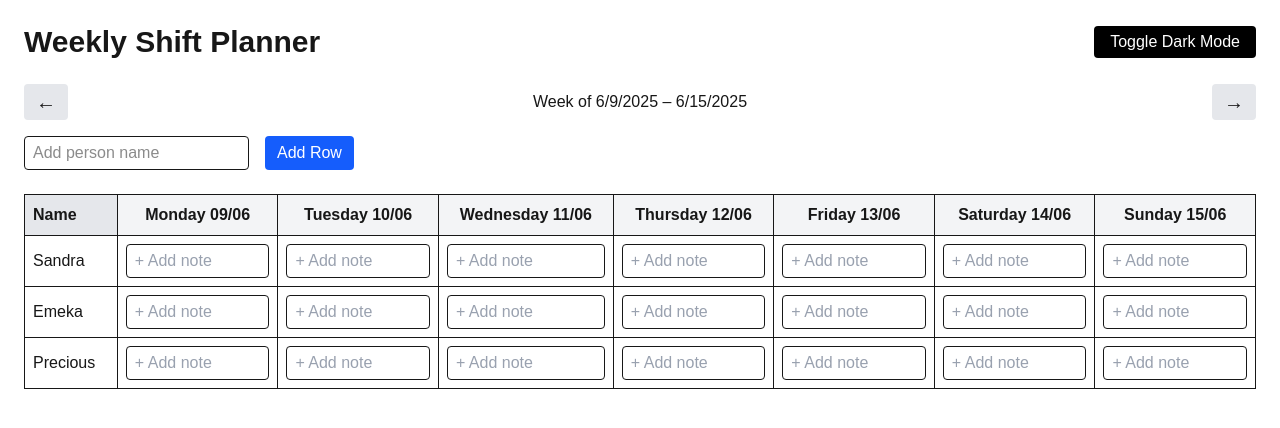
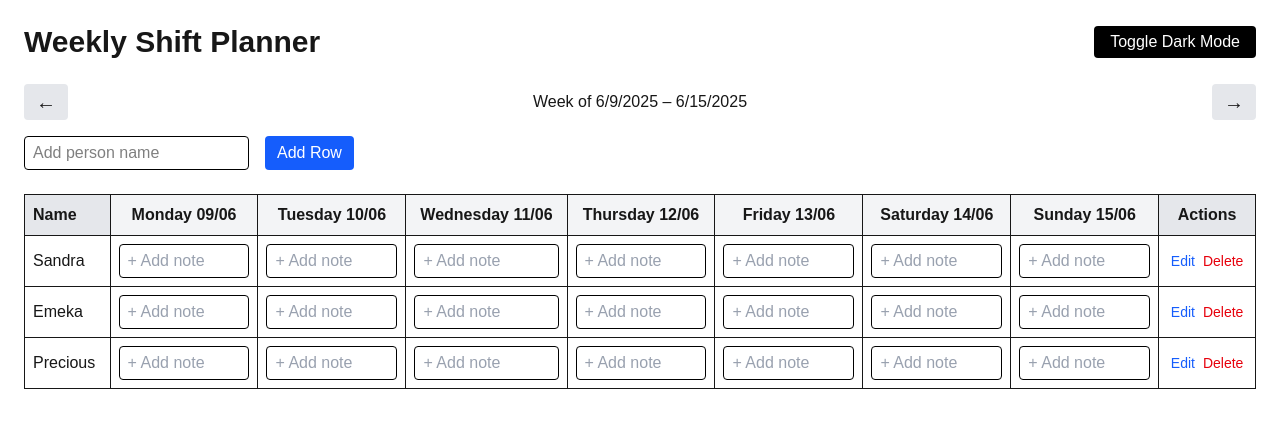
Before and after one commit to poffodile/shift-planner, a Next.js app: page /planner in a window 1280 px wide. Shown: the top 428 px of the page. Built offline with nearby package versions, Linux system fonts and the light colour scheme.

Commit message:
refactored ShiftPlanner component and updated global styles for improved light mode visibility

```diff
--- a/src/pages/planner.tsx
+++ b/src/pages/planner.tsx
@@ -1,4 +1,4 @@
-// ShiftPlanner.tsx — Now With Editable Cells, Note Popup, and Resizable Inputs
+// ShiftPlanner.tsx — Updated: Fix text visibility in light mode
 import Head from "next/head";
 import { useEffect, useState } from "react";
 
@@ -15,8 +15,9 @@ export default function ShiftPlanner() {
     day: "",
     content: "",
   });
+  const [editingNameIndex, setEditingNameIndex] = useState<number | null>(null);
+  const [editName, setEditName] = useState("");
 
-  // Compute the start of the week (Monday)
   const getWeekDates = () => {
     const today = new Date();
     const monday = new Date(today);
@@ -71,6 +72,35 @@ export default function ShiftPlanner() {
       }, {} as Record<string, string>),
     }));
     setNewName("");
+  };
+
+  const deletePerson = (index: number) => {
+    const nameToRemove = people[index];
+    setPeople((prev) => prev.filter((_, i) => i !== index));
+    setShiftData((prev) => {
+      const updated = { ...prev };
+      delete updated[nameToRemove];
+      return updated;
+    });
+  };
+
+  const startEditName = (index: number) => {
+    setEditingNameIndex(index);
+    setEditName(people[index]);
+  };
+
+  const saveEditedName = () => {
+    if (editingNameIndex === null || !editName.trim()) return;
+    const oldName = people[editingNameIndex];
+    const newPeople = [...people];
+    newPeople[editingNameIndex] = editName;
+    const newData = { ...shiftData };
+    newData[editName] = newData[oldName];
+    delete newData[oldName];
+    setPeople(newPeople);
+    setShiftData(newData);
+    setEditingNameIndex(null);
+    setEditName("");
   };
 
   const openNoteEditor = (person: string, day: string) => {
@@ -130,11 +160,11 @@ export default function ShiftPlanner() {
             placeholder="Add person name"
             value={newName}
             onChange={(e) => setNewName(e.target.value)}
-            className="border px-2 py-1 rounded"
+            className="border px-2 py-1 rounded  dark:text-white light:text-pink-800 dark:bg-gray-800 light:bg-white text-black focus:outline-none focus:ring-2 focus:ring-blue-500 focus:border-transparent"
           />
           <button
             onClick={addPerson}
-            className="px-3 py-1 bg-blue-600 text-white rounded hover:bg-blue-700">
+            className="px-3 py-1 bg-blue-600 text-white rounded hover:bg-pink-700">
             Add Row
           </button>
         </section>
@@ -151,19 +181,30 @@ export default function ShiftPlanner() {
                     {col}
                   </th>
                 ))}
+                <th className="border p-2 bg-gray-200">Actions</th>
               </tr>
             </thead>
             <tbody>
               {people.map((person, rowIdx) => (
                 <tr key={rowIdx} className="hover:bg-gray-50">
                   <td className="border p-2 font-medium whitespace-nowrap">
-                    {person}
+                    {editingNameIndex === rowIdx ? (
+                      <input
+                        value={editName}
+                        onChange={(e) => setEditName(e.target.value)}
+                        onBlur={saveEditedName}
+                        className="border px-1 rounded text-black"
+                        autoFocus
+                      />
+                    ) : (
+                      person
+                    )}
                   </td>
                   {columns.map((col, colIdx) => (
                     <td key={colIdx} className="border p-2">
                       <div
                         onClick={() => openNoteEditor(person, col)}
-                        className="cursor-pointer min-w-[120px] max-w-[200px] truncate px-2 py-1 border rounded bg-white dark:bg-gray-800 hover:ring"
+                        className="cursor-pointer min-w-[120px] max-w-[200px] truncate px-2 py-1 border rounded bg-white dark:bg-gray-800 hover:ring text-black dark:text-white"
                         title={shiftData[person][col]}>
                         {shiftData[person][col] || (
                           <span className="text-gray-400">+ Add note</span>
@@ -171,13 +212,24 @@ export default function ShiftPlanner() {
                       </div>
                     </td>
                   ))}
+                  <td className="border p-2 text-center space-x-2">
+                    <button
+                      onClick={() => startEditName(rowIdx)}
+                      className="text-sm text-blue-600">
+                      Edit
+                    </button>
+                    <button
+                      onClick={() => deletePerson(rowIdx)}
+                      className="text-sm text-red-600">
+                      Delete
+                    </button>
+                  </td>
                 </tr>
               ))}
             </tbody>
           </table>
         </section>
 
-        {/* Note popup modal */}
         {notePopup.open && (
           <div className="fixed inset-0 bg-black bg-opacity-50 flex items-center justify-center z-50">
             <div className="bg-white dark:bg-gray-900 p-4 rounded shadow-lg w-96">
@@ -189,7 +241,7 @@ export default function ShiftPlanner() {
                 onChange={(e) =>
                   setNotePopup((prev) => ({ ...prev, content: e.target.value }))
                 }
-                className="w-full h-32 border rounded p-2 mb-4"
+                className="w-full h-32 border rounded p-2 mb-4 text-black"
               />
               <div className="flex justify-end gap-2">
                 <button
--- a/src/styles/globals.css
+++ b/src/styles/globals.css
@@ -7,7 +7,7 @@
 
 [data-theme="dark"] {
   --background: #181717;
-  --foreground: #e7e4e7; /* light gray */
+  --foreground: #447012; /* light gray */
 }
 
 [data-theme="light"] {
```
Also changed, not shown: package.json (+7 -5 lines), 1 other file (tests, documents, lock files or other folders).
